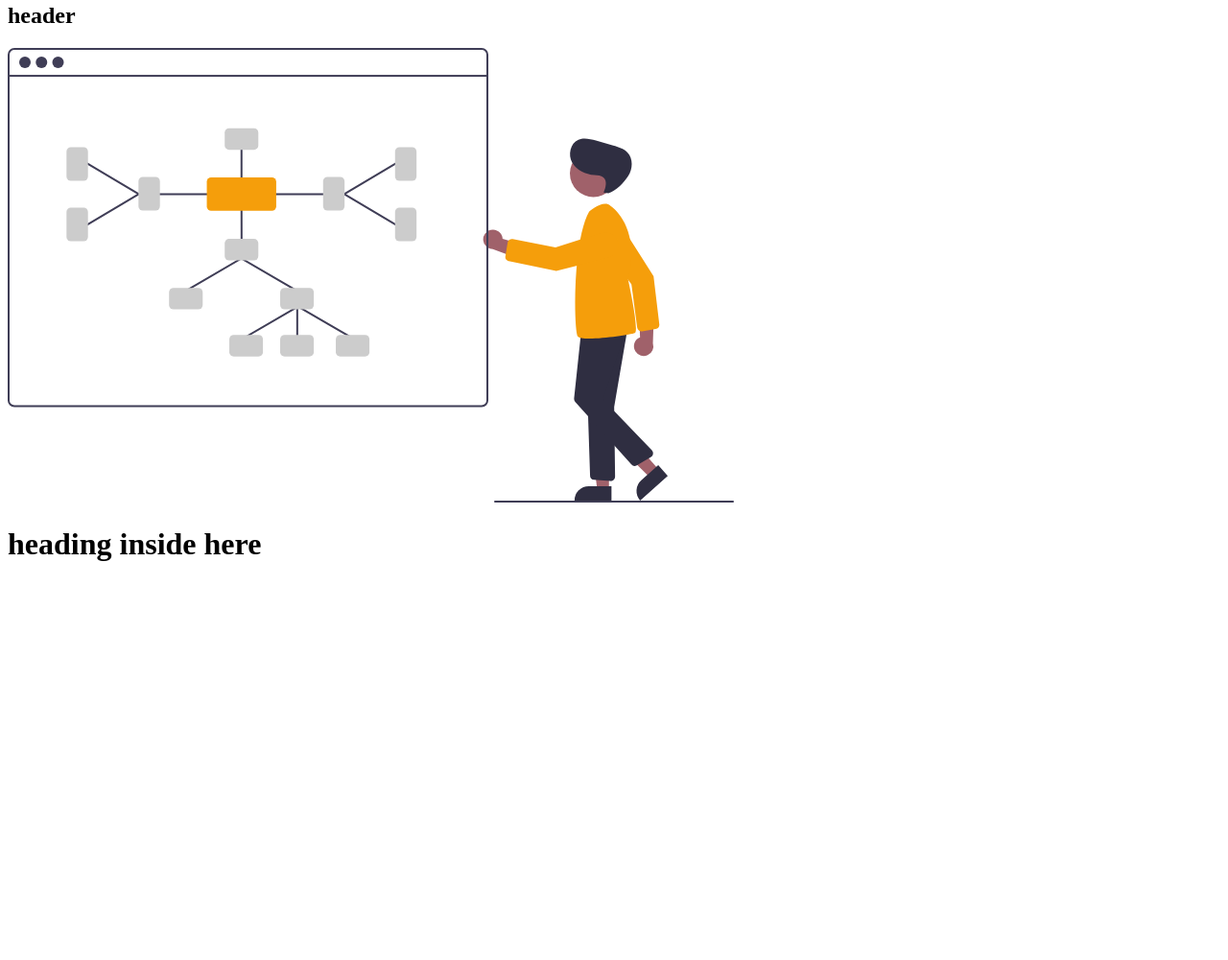
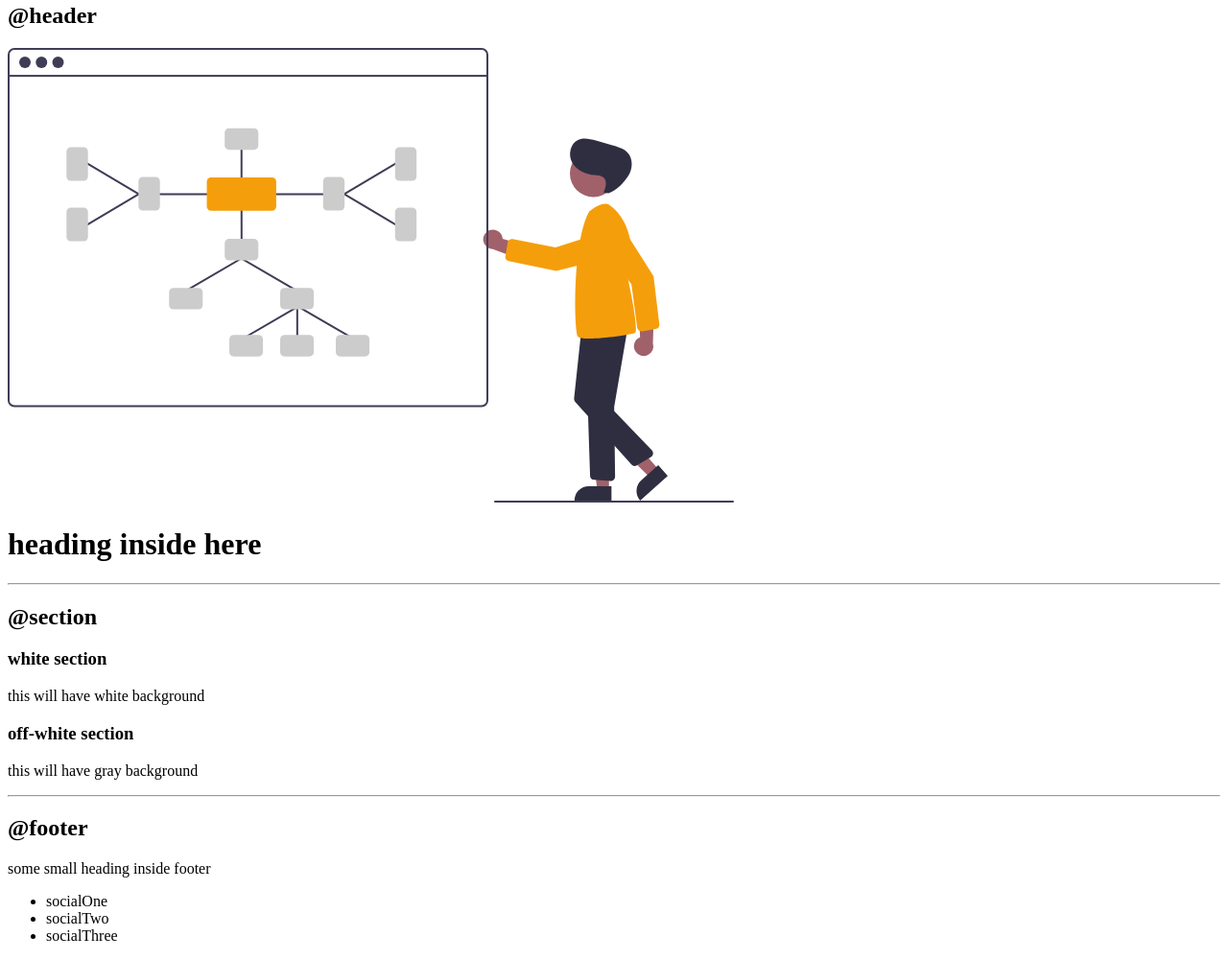
Before and after one commit to MohitBehl/BasicPortfolio, a plain HTML site: page index.html in a window 1280 px wide. Shown: the part 1255-2256 px from the top of the page at 96% size. Before the commit the page ends 2111 px from the top, so only its background shows below. Drawn offline with Linux system fonts and the light colour scheme.

Commit message:
followed upto html part

```diff
--- a/index.html
+++ b/index.html
@@ -39,7 +39,6 @@
     <a href="/">Second Link</a>
 
     <hr />
-
     <h2>@Lists</h2>
 
     <h3>unordered list</h3>
@@ -63,7 +62,7 @@
       <li>bread</li>
     </ol>
 
-    <hr>
+    <hr />
     <h2>@nav</h2>
     <nav>
       <div>IAmBranded</div>
@@ -80,12 +79,35 @@
       </ul>
     </nav>
 
-    <hr>
-    <h2>header</h2>
+    <hr />
+    <h2>@header</h2>
     <header>
-        <img src="Images/PrimaryImage.svg">
+      <img src="Images/PrimaryImage.svg" />
       <h1>heading inside here</h1>
     </header>
-    <div style="height: 30vh"></div>
+
+    <hr />
+    <h2>@section</h2>
+    <section>
+      <h3>white section</h3>
+      <p>this will have white background</p>
+    </section>
+
+    <section>
+      <h3>off-white section</h3>
+      <p>this will have gray background</p>
+    </section>
+
+    <hr />
+    <h2>@footer</h2>
+    <footer>
+      <div>some small heading inside footer</div>
+      <ul>
+        <li>socialOne</li>
+        <li>socialTwo</li>
+        <li>socialThree</li>
+      </ul>
+    </footer>
+    <!-- <div style="height: 30vh"></div> -->
   </body>
 </html>
```
Lines whose indentation alone changed are shown as unchanged.
